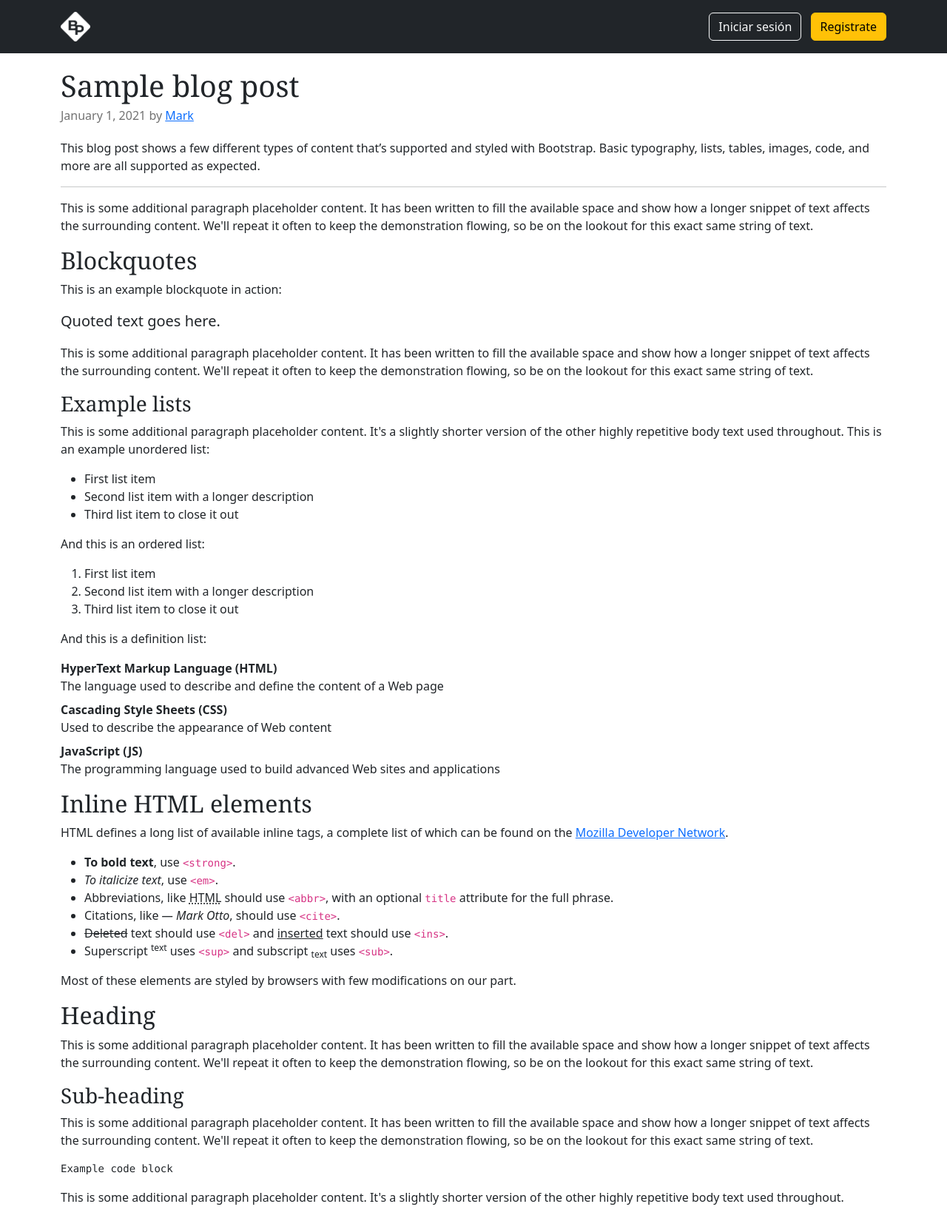
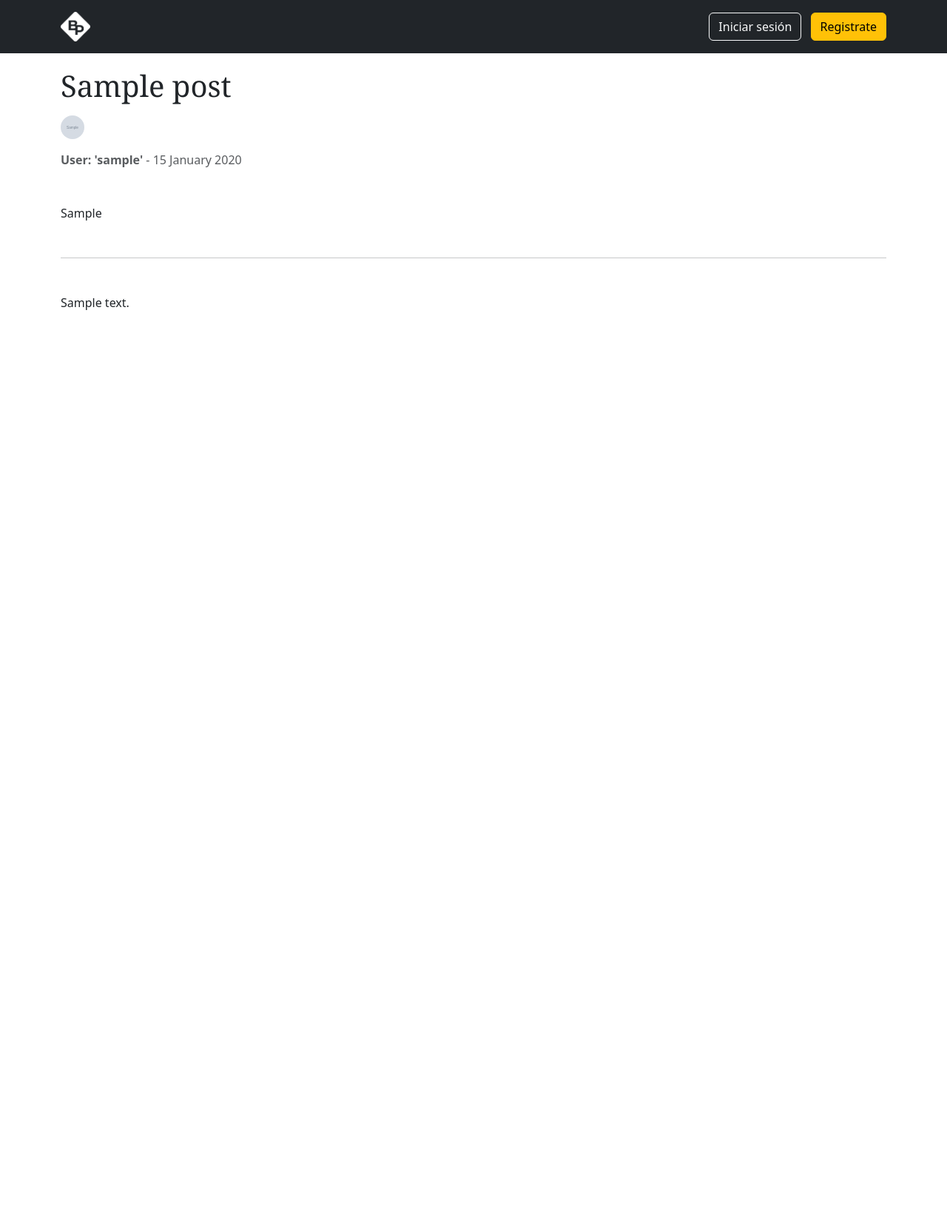
Before and after one commit to Software26/flask1-blog, a Flask app: page /blog/# in a window 1280 px wide. Shown: the whole page at 74% size. After the commit the page ends 419 px from the top, so only its background shows below. Run offline with Flask 3, Linux system fonts and the light colour scheme; tables that the repository leaves empty hold one stand-in row (values such as "Sample post"); grey boxes marked "Sample" are stand-in pictures; some libraries are stand-ins or nearby versions.

Commit message:
Ensure the configuration in the templates and home.py of the blog.

```diff
--- a/blogFlask/home.py
+++ b/blogFlask/home.py
@@ -9,6 +9,7 @@ def get_user(id):
     user = User.query.get_or_404(id)
     return user
 
+
 @bp.route('/')
 def index():
     posts = Post.query.all()
@@ -17,4 +18,4 @@ def index():
 @bp.route("/blog/<url>")
 def blog(url):
     post = Post.query.filter_by(url=url).first()
-    return render_template("blog.html", post = post) #send template post
+    return render_template("blog.html", post = post, get_user = get_user) #send template post
--- a/blogFlask/templates/blog.html
+++ b/blogFlask/templates/blog.html
@@ -5,78 +5,25 @@
     <!-- Página de blog -->
 
     <article class="container blog-post">
-        <h1 class="blog-post-title mb-1">Sample blog post</h1>
-        <p class="blog-post-meta">January 1, 2021 by <a href="#">Mark</a></p>
+        <h1 class="blog-post-title mb-1">{%block tittle%} {{post.title}} {% endblock%}</h1>
+        <p class = "card-text mt-3">
 
-        <p>This blog post shows a few different types of content that’s supported and styled with Bootstrap. Basic
-            typography, lists, tables, images, code, and more are all supported as expected.</p>
+                {% if get_user(post.author).photo is none %}
+                <img src="{{ url_for('static', filename ='img/user-dark.png') }}" alt="mdo" width="32" height="32" class="rounded-circle">
+                {% else %}
+                <img src="{{ url_for('static', filename=get_user(post.author).photo) }}" alt="mdo" width="32" height="32" class="rounded-circle">
+                {%  endif %}
+        </p>
+
+        <span class="mb-1 text-muted"> <b>{{ get_user(post.author)}}</b> - {{ post.created.strftime('%d %B %Y') }}</span>
+
+        <p class="mb-5 mt-5">{{ post.info }}</p>
         <hr>
-        <p>This is some additional paragraph placeholder content. It has been written to fill the available space and
-            show how a longer snippet of text affects the surrounding content. We'll repeat it often to keep the
-            demonstration flowing, so be on the lookout for this exact same string of text.</p>
-        <h2>Blockquotes</h2>
-        <p>This is an example blockquote in action:</p>
-        <blockquote class="blockquote">
-            <p>Quoted text goes here.</p>
-        </blockquote>
-        <p>This is some additional paragraph placeholder content. It has been written to fill the available space and
-            show how a longer snippet of text affects the surrounding content. We'll repeat it often to keep the
-            demonstration flowing, so be on the lookout for this exact same string of text.</p>
-        <h3>Example lists</h3>
-        <p>This is some additional paragraph placeholder content. It's a slightly shorter version of the other highly
-            repetitive body text used throughout. This is an example unordered list:</p>
-        <ul>
-            <li>First list item</li>
-            <li>Second list item with a longer description</li>
-            <li>Third list item to close it out</li>
-        </ul>
-        <p>And this is an ordered list:</p>
-        <ol>
-            <li>First list item</li>
-            <li>Second list item with a longer description</li>
-            <li>Third list item to close it out</li>
-        </ol>
-        <p>And this is a definition list:</p>
-        <dl>
-            <dt>HyperText Markup Language (HTML)</dt>
-            <dd>The language used to describe and define the content of a Web page</dd>
-            <dt>Cascading Style Sheets (CSS)</dt>
-            <dd>Used to describe the appearance of Web content</dd>
-            <dt>JavaScript (JS)</dt>
-            <dd>The programming language used to build advanced Web sites and applications</dd>
-        </dl>
-        <h2>Inline HTML elements</h2>
-        <p>HTML defines a long list of available inline tags, a complete list of which can be found on the <a
-                href="https://developer.mozilla.org/en-US/docs/Web/HTML/Element">Mozilla Developer Network</a>.</p>
-        <ul>
-            <li><strong>To bold text</strong>, use <code
-                    class="language-plaintext highlighter-rouge">&lt;strong&gt;</code>.</li>
-            <li><em>To italicize text</em>, use <code class="language-plaintext highlighter-rouge">&lt;em&gt;</code>.
-            </li>
-            <li>Abbreviations, like <abbr title="HyperText Markup Language">HTML</abbr> should use <code
-                    class="language-plaintext highlighter-rouge">&lt;abbr&gt;</code>, with an optional <code
-                    class="language-plaintext highlighter-rouge">title</code> attribute for the full phrase.</li>
-            <li>Citations, like <cite>— Mark Otto</cite>, should use <code
-                    class="language-plaintext highlighter-rouge">&lt;cite&gt;</code>.</li>
-            <li><del>Deleted</del> text should use <code class="language-plaintext highlighter-rouge">&lt;del&gt;</code>
-                and <ins>inserted</ins> text should use <code
-                    class="language-plaintext highlighter-rouge">&lt;ins&gt;</code>.</li>
-            <li>Superscript <sup>text</sup> uses <code class="language-plaintext highlighter-rouge">&lt;sup&gt;</code>
-                and subscript <sub>text</sub> uses <code
-                    class="language-plaintext highlighter-rouge">&lt;sub&gt;</code>.</li>
-        </ul>
-        <p>Most of these elements are styled by browsers with few modifications on our part.</p>
-        <h2>Heading</h2>
-        <p>This is some additional paragraph placeholder content. It has been written to fill the available space and
-            show how a longer snippet of text affects the surrounding content. We'll repeat it often to keep the
-            demonstration flowing, so be on the lookout for this exact same string of text.</p>
-        <h3>Sub-heading</h3>
-        <p>This is some additional paragraph placeholder content. It has been written to fill the available space and
-            show how a longer snippet of text affects the surrounding content. We'll repeat it often to keep the
-            demonstration flowing, so be on the lookout for this exact same string of text.</p>
-        <pre><code>Example code block</code></pre>
-        <p>This is some additional paragraph placeholder content. It's a slightly shorter version of the other highly
-            repetitive body text used throughout.</p>
+
+      <div class="mb-5 mt-5">
+        {{ post["content"] | safe }}
+
+      </div>
     </article>
 
 
```
